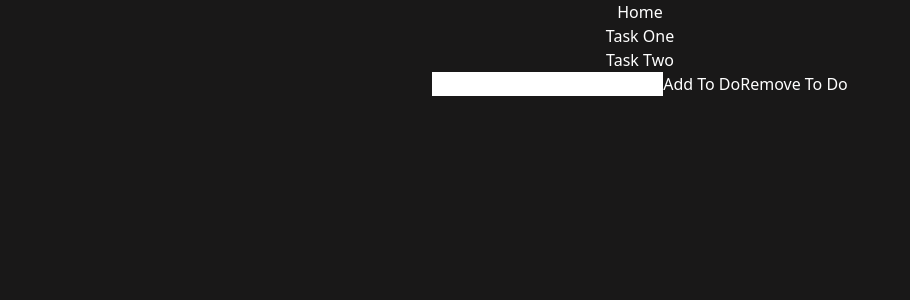
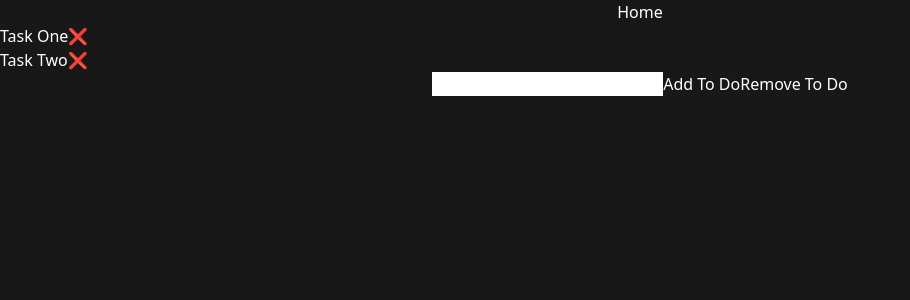
Before and after one commit to ASproson/react-challenges, a React (Create React App) app: page /todos in a window 1280 px wide. Shown: the top 300 px of the page, without its empty margins (0-910 px from the left). Built offline with nearby package versions, Linux system fonts and the light colour scheme.

Commit message:
Resolves deletion of specific todo

```diff
--- a/src/components/todos/Todos.tsx
+++ b/src/components/todos/Todos.tsx
@@ -27,6 +27,11 @@ export const Todos = () => {
     setTodos(todos.slice(0, todos.length - 1));
   };
 
+  const deleteSpecificToDo = (id: string) => {
+    const filteredToDos = todos.filter((todo) => todo.id !== id);
+    setTodos(filteredToDos);
+  };
+
   return (
     <div className="text-center text-white">
       <div>
@@ -34,7 +39,13 @@ export const Todos = () => {
       </div>
 
       {todos.map((todo) => {
-        return <ToDo key={todo.id} todo={todo} />;
+        return (
+          <ToDo
+            key={todo.id}
+            todo={todo}
+            deleteSpecificToDo={deleteSpecificToDo}
+          />
+        );
       })}
       <input
         type="text"
@@ -51,6 +62,13 @@ interface ToDoItem {
   id: string;
   title: string;
 }
-export const ToDo = ({ todo }: { todo: ToDoItem }) => {
-  return <div className="text-white">{todo.title}</div>;
+export const ToDo = ({ todo, deleteSpecificToDo }: any) => {
+  return (
+    <div className="flex">
+      <div className="text-white">{todo.title}</div>
+      <button onClick={() => deleteSpecificToDo(todo.id)}>❌</button>
+    </div>
+  );
 };
+
+// React toast
```
